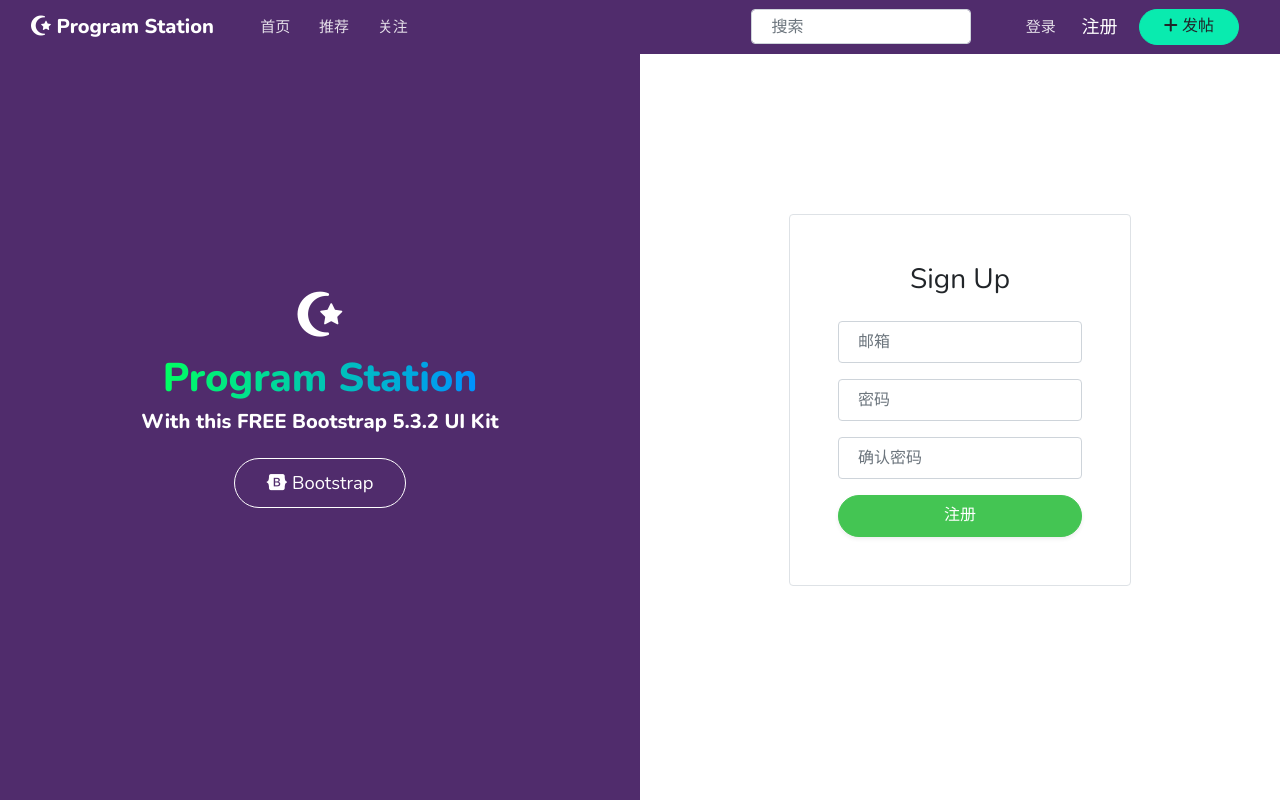
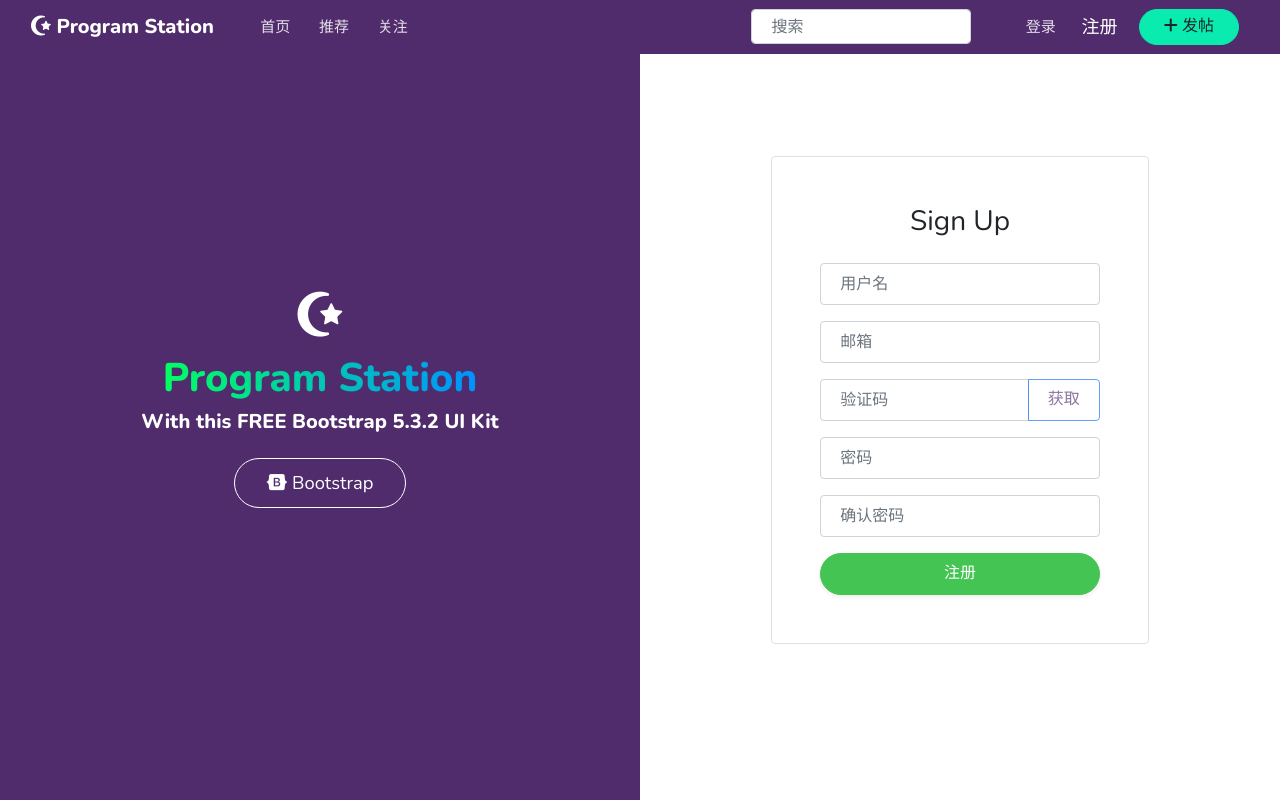
Before and after one commit to zyl51/myprogram-station, a Vue app: page /register in a window 1280 px wide. Built offline with nearby package versions, Linux system fonts and the light colour scheme.

Commit message:
add resgiter

```diff
--- a/src/views/LoginView.vue
+++ b/src/views/LoginView.vue
@@ -20,7 +20,7 @@
       </div>
     </div>
     <!-- class = loginarea -->
-    <div class="col-md-6 p-0 bg-white h-md-100">
+    <div class="container col-md-6 p-0 bg-white h-md-100">
       <div class="d-md-flex align-items-center h-md-100 p-5 justify-content-center">
         <form class="border rounded p-5">
           <h3 class="mb-4 text-center">Sign In</h3>
@@ -40,6 +40,7 @@
         </form>
       </div>
     </div>
+
   </div>
 </template>
 
--- a/src/views/RegisterView.vue
+++ b/src/views/RegisterView.vue
@@ -20,35 +20,178 @@
       </div>
     </div>
     <!-- class = loginarea -->
-    <div class="col-md-6 p-0 bg-white h-md-100">
-      <div class="d-md-flex align-items-center h-md-100 p-5 justify-content-center">
-        <form class="border rounded p-5">
+    <div class="container col-md-6 p-0 bg-white h-md-100">
+      <div class=" d-md-flex align-items-center h-md-100 p-5 justify-content-center">
+        <div class="col-md-9">
+          <form class="border rounded p-5 ">
             <h3 class="mb-4 text-center">Sign Up</h3>
             <div class="form-group">
-            <input type="email" class="form-control" id="exampleInputEmail1" aria-describedby="emailHelp" placeholder="邮箱"
+              <input type="text" v-model="username" class="form-control" id="exampleInputUsername1" placeholder="用户名"
+                required="请输入用户名">
+            </div>
+
+            <div class="form-group">
+              <input type="email" class="form-control" v-model="email" id="exampleInputEmail1" @input="validateEmail"
+                aria-describedby="emailHelp" placeholder="邮箱" required="请输入邮箱">
+              <div style="margin-left: 2px;color: red;font-weight: 900;">{{ email_status }}</div>
+            </div>
+
+            <div class="form-group input-group">
+              <input type="text" v-model="verification_code" class="form-control" placeholder="验证码" required="请输入验证码">
+              <button class="btn btn-outline-primary" type="button" id="button-addon2"
+                :disabled="!isValidEmail || countdown > 0" @click="send_verification">获取
+              </button>
+            </div>
+            <div class="form-group">
+              <input type="password" v-model="password" class="form-control" id="exampleInputPassword1" placeholder="密码"
                 required="">
             </div>
             <div class="form-group">
-            <input type="password" class="form-control" id="exampleInputPassword1" placeholder="密码" required="">
+              <input type="password" v-model="confirm_password" class="form-control" id="exampleInputPassword1"
+                placeholder="确认密码" required="">
             </div>
-          <div class="form-group">
-            <input type="password" class="form-control" id="exampleInputPassword1" placeholder="确认密码" required="">
-          </div>
+            <div style="margin-bottom: 1rem;margin-left: 2px;color: red;font-weight: 900;">{{ password_status }}</div>
 
-          <button type="submit" class="btn btn-success btn-round btn-block shadow-sm">注册</button>
+            <button type="submit" @click.prevent="register" class="btn btn-success btn-round btn-block shadow-sm">注册</button>
 
           </form>
         </div>
+
+
       </div>
+    </div>
+
+
   </div>
 </template>
 
 <script>
+import $ from 'jquery';
+import { ref } from 'vue';
 
 export default {
   name: 'RegisterView',
   components: {
+  },
+  data() {
+  },
+  methods: {
+  },
+  setup() {
+    // 用户名
+    const username = ref('');
+    // 定义邮箱的输入，双向绑定
+    const email = ref('');
+    // 验证码
+    const verification_code = ref('');
+    // 邮箱格式正确按钮可点击
+    const isValidEmail = ref(false);
+
+    // 判断邮箱格式释放正确
+    const validateEmail = () => {
+      // 正则表达式验证邮箱格式
+      const emailRegex = /^[^\s@]+@[^\s@]+\.[^\s@]+$/;
+      isValidEmail.value = emailRegex.test(email.value);
     }
+
+    // 查看验证码发送后的状态
+    const email_status = ref('');
+    const send_verification = () => {
+      startCountdown();
+      // console.log("send_verification", email.value);
+      $.ajax({
+        url: "https://localhost:8082/api/send/verification",
+        type: "POST",
+        contentType: "application/json",
+        data: JSON.stringify({
+          email: email.value,
+        }),
+        dataType: "json",
+        success(resp) {
+          email_status.value = "";
+          console.log(resp);
+        },
+        error(xhr, textStatus, errorThrown) {
+          // email_status.value = "邮箱已有账号";
+          email_status.value = xhr.responseJSON;
+          console.error("post send_verification: ", textStatus, errorThrown);
+        }
+      });
+    };
+
+
+    // 发送验证码后等待60秒
+    const countdown = ref(0);
+    // 开始倒计时函数
+    const startCountdown = () => {
+      countdown.value = 60;
+      const timer = setInterval(() => {
+        countdown.value--;
+        if (countdown.value > 0) {
+          // 更新按钮文本显示剩余秒数
+          $('#button-addon2').text(`${countdown.value} 秒`);
+        } else {
+          // 取消倒计时函数
+          clearInterval(timer);
+          // 倒计时结束后，重置按钮状态
+          $('#button-addon2').text('获取');
+        }
+      }, 1000);
+    };
+
+
+    // 密码，确认密码和密码状态
+    const password = ref('');
+    const confirm_password = ref('');
+    const password_status = ref('');
+
+    const register = () => {
+      if (password.value !== confirm_password.value) {
+        password_status.value = "两次输入的密码不匹配";
+      } else {
+        // console.log("register --------: ");
+        password_status.value = '';
+        $.ajax({
+          url: "https://localhost:8082/api/verify/verification",
+          // url: "https://localhost:8082/api/verify/verification",
+          type: "POST",
+          contentType: "application/json",
+          data: JSON.stringify({
+            name: username.value,
+            email_receiver: email.value,
+            verification_code: parseInt(verification_code.value),
+            password: password.value,
+          }),
+          dataType: "json",
+          success(resp) {
+            password_status.value = "";
+            console.log(resp);
+          },
+          error(xhr, textStatus, errorThrown) {
+            // email_status.value = "邮箱已有账号";
+            password_status.value = xhr.responseJSON;
+            console.error("post verify_verification_code: ", textStatus, errorThrown);
+          }
+        });
+
+      }
+    };
+
+    return {
+      username, // 用户名
+      email,    // 邮箱
+      isValidEmail,
+      validateEmail,
+      send_verification,
+      countdown,
+      verification_code,  // 验证码
+      email_status,
+      password,   // 密码
+      confirm_password,
+      password_status,
+      register,
+    }
+  },
 }
 </script>
 
```
Also changed, not shown: src/assets/css/main.css. Lines whose indentation alone changed are shown as unchanged.
